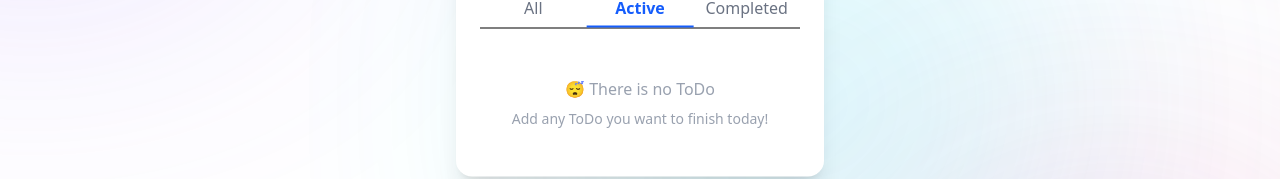
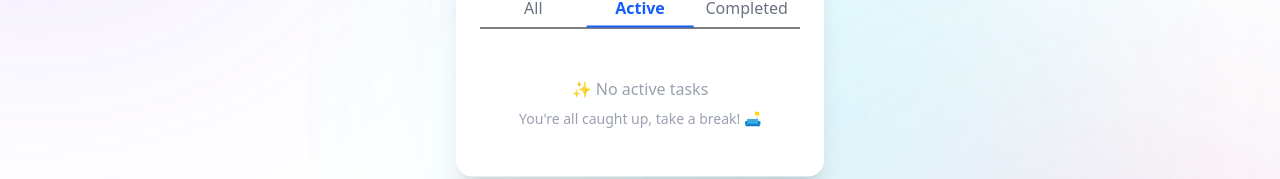
Before and after one commit to jinju2828/vue_tailwind_ts, a Vue app in the folder Frontend/vue-tailwind-ts/: page /todos in a window 1280 px wide. Both pictures are taken after a click on the button "Active". Shown: the part 363-542 px from the top of the page. Built offline with nearby package versions, Linux system fonts and the light colour scheme.

Commit message:
todo current tab message

```diff
--- a/Frontend/vue-tailwind-ts/src/components/TodoList.vue
+++ b/Frontend/vue-tailwind-ts/src/components/TodoList.vue
@@ -91,8 +91,23 @@
 
     <!-- Empty state -->
     <div v-if="!filteredTodos.length" class="text-center text-gray-400 py-6">
-      <p class="mb-2">😴 There is no ToDo</p>
-      <p class="text-sm">Add any ToDo you want to finish today!</p>
+      <!-- All -->
+      <template v-if="filter === 'all'">
+        <p class="mb-2">😴 There is no ToDo</p>
+        <p class="text-sm">Add any ToDo you want to finish today!</p>
+      </template>
+
+      <!-- Active -->
+      <template v-else-if="filter === 'active'">
+        <p class="mb-2">✨ No active tasks</p>
+        <p class="text-sm">You're all caught up, take a break! 🛋️</p>
+      </template>
+
+      <!-- Completed -->
+      <template v-else-if="filter === 'completed'">
+        <p class="mb-2">🎉 No completed items yet</p>
+        <p class="text-sm">Check off some ToDos to see them here!</p>
+      </template>
     </div>
   </div>
 </template>
```
